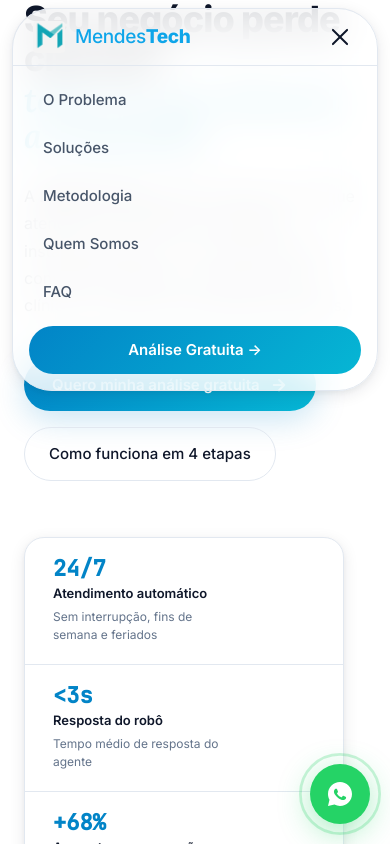
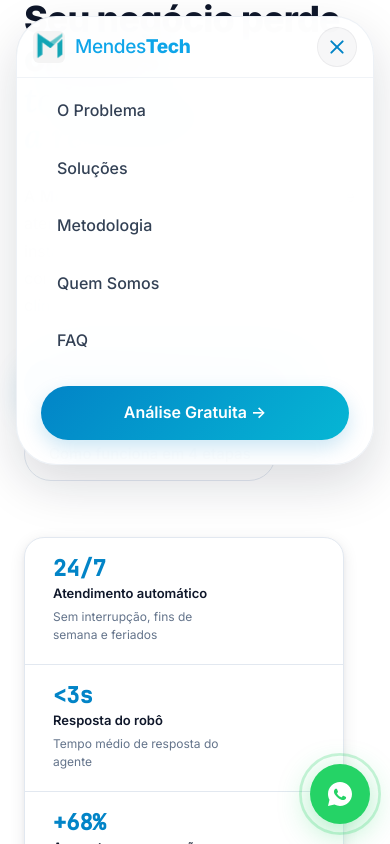
Before and after one commit to ZayonBR/Mendes_Tech, a React (Vite) app: page / in a window 390 px wide. Both pictures are taken after a click on the button 340 px from the left and 37 px from the top of the page. Shown: the top 844 px of the page. Built offline with nearby package versions, Linux system fonts and the light colour scheme.

Commit message:
Arrumando bugs da navbar no celular

```diff
--- a/src/components/Hero/Hero.module.css
+++ b/src/components/Hero/Hero.module.css
@@ -39,15 +39,12 @@
 }
 
 .bgCorner::before {
-  content: '';
-  position: absolute;
-  top: 48px;
-  right: 48px;
-  width: 200px;
-  height: 200px;
-  border-top: 1.5px solid rgba(14, 165, 233, 0.45);
-  border-right: 1.5px solid rgba(14, 165, 233, 0.45);
-  border-radius: 0 16px 0 0;
+ position: relative;
+  z-index: 1;
+  /* Espaçamento dinâmico para a Navbar fixa */
+  padding-top: 120px;
+  padding-bottom: 80px;
+  max-width: 900px;
 }
 
 .bgCorner::after {
@@ -327,6 +324,7 @@
 
 /* Responsive */
 @media (max-width: 640px) {
+  .content { padding-top: 140px; }
 
   /* 1. CORREÇÃO DA NAVBAR (MOBILE): Muito mais espaço no topo para fugir da barra */
   .content {
--- a/src/components/Navbar/Navbar.jsx
+++ b/src/components/Navbar/Navbar.jsx
@@ -15,12 +15,22 @@ export default function Navbar() {
   const [open, setOpen] = useState(false)
 
   useEffect(() => {
-    const handler = () => setScrolled(window.scrollY > 40)
+    const handler = () => setScrolled(window.scrollY > 20)
     window.addEventListener('scroll', handler, { passive: true })
+    handler() // Check initial scroll position
     return () => window.removeEventListener('scroll', handler)
   }, [])
 
-  const handleLinkClick = () => setOpen(false)
+  useEffect(() => {
+    if (open) {
+      document.body.style.overflow = 'hidden'
+    } else {
+      document.body.style.overflow = ''
+    }
+    return () => {
+      document.body.style.overflow = ''
+    }
+  }, [open])
 
   const smoothScroll = (e, href) => {
     e.preventDefault()
@@ -33,9 +43,9 @@ export default function Navbar() {
   }
 
   return (
-    <header className={s.header} id="navbar" role="banner">
+    <header className={`${s.header} ${scrolled ? s.headerScrolled : ''}`} id="navbar" role="banner">
       <nav
-        className={`${s.navbar} ${scrolled ? s.scrolled : ''}`}
+        className={`${s.navbar} ${scrolled ? s.scrolled : ''} ${open ? s.navbarOpen : ''}`}
         aria-label="Navegação principal"
       >
         <div className={s.inner}>
@@ -68,7 +78,9 @@ export default function Navbar() {
             aria-label={open ? 'Fechar menu' : 'Abrir menu'}
             aria-expanded={open}
           >
-            <span /><span /><span />
+            <span className={s.lineTop} />
+            <span className={s.lineMiddle} />
+            <span className={s.lineBottom} />
           </button>
         </div>
 
@@ -77,29 +89,38 @@ export default function Navbar() {
           {open && (
             <motion.div
               className={s.mobileMenu}
-              initial={{ opacity: 0, y: -8 }}
-              animate={{ opacity: 1, y: 0 }}
-              exit={{ opacity: 0, y: -8 }}
-              transition={{ duration: 0.2 }}
+              initial={{ height: 0, opacity: 0 }}
+              animate={{ height: 'auto', opacity: 1 }}
+              exit={{ height: 0, opacity: 0 }}
+              transition={{ duration: 0.4, ease: [0.22, 1, 0.36, 1] }}
               role="dialog"
               aria-label="Menu mobile"
             >
+              <div className={s.mobileMenuInner}>
                 {links.map((l, i) => (
                   <motion.a
                     key={l.href}
                     href={l.href}
                     className={s.mobileLink}
                     onClick={e => smoothScroll(e, l.href)}
-                  initial={{ opacity: 0, x: -16 }}
+                    initial={{ opacity: 0, x: -20 }}
                     animate={{ opacity: 1, x: 0 }}
-                  transition={{ delay: i * 0.04, duration: 0.2 }}
+                    transition={{ delay: i * 0.04 + 0.1, duration: 0.3, ease: 'easeOut' }}
                   >
                     {l.label}
                   </motion.a>
                 ))}
-              <a href="#cta" className={s.mobileCta} onClick={e => smoothScroll(e, '#cta')}>
+                <motion.a
+                  href="#cta"
+                  className={s.mobileCta}
+                  onClick={e => smoothScroll(e, '#cta')}
+                  initial={{ opacity: 0, y: 10 }}
+                  animate={{ opacity: 1, y: 0 }}
+                  transition={{ delay: links.length * 0.04 + 0.1, duration: 0.3 }}
+                >
                   Análise Gratuita →
-              </a>
+                </motion.a>
+              </div>
             </motion.div>
           )}
         </AnimatePresence>
--- a/src/components/Navbar/Navbar.module.css
+++ b/src/components/Navbar/Navbar.module.css
@@ -6,22 +6,43 @@
   width: calc(100% - 48px);
   max-width: 1120px;
   z-index: 1000;
+  transition: top 0.4s cubic-bezier(0.22, 1, 0.36, 1), width 0.4s cubic-bezier(0.22, 1, 0.36, 1);
+}
+
+.headerScrolled {
+  top: 12px;
 }
 
 .navbar {
-  background: rgba(255, 255, 255, 0.82);
-  backdrop-filter: blur(20px);
-  -webkit-backdrop-filter: blur(20px);
-  border: 1px solid var(--slate-200);
+  /* Scroll = 0: levemente transparente, borda sutil, sem sombra forte */
+  background: rgba(255, 255, 255, 0.6);
+  backdrop-filter: blur(10px);
+  -webkit-backdrop-filter: blur(10px);
+  border: 1px solid rgba(226, 232, 240, 0.6);
+  border-radius: var(--r-full);
+  box-shadow: 0 4px 6px rgba(15, 23, 42, 0.02);
+  transition: all 0.4s cubic-bezier(0.22, 1, 0.36, 1);
+  overflow: hidden; /* Importante para a animação do menu mobile */
+  display: flex;
+  flex-direction: column;
+}
+
+/* Glassmorphism forte quando scrolla */
+.navbar.scrolled {
+  background: rgba(255, 255, 255, 0.85);
+  backdrop-filter: blur(24px);
+  -webkit-backdrop-filter: blur(24px);
+  border: 1px solid rgba(226, 232, 240, 0.9);
+  box-shadow: 0 10px 40px rgba(15, 23, 42, 0.08), 0 2px 10px rgba(15, 23, 42, 0.04);
+}
+
+/* Estado de menu aberto - força visual sólido para leitura perfeita */
+.navbar.navbarOpen {
   border-radius: var(--r-2xl);
-  box-shadow: var(--shadow-md);
-  transition: background 0.3s, box-shadow 0.3s, border-color 0.3s;
-  overflow: hidden;
-}
-.navbar.scrolled {
-  background: rgba(255, 255, 255, 0.97);
-  box-shadow: var(--shadow-lg);
-  border-color: var(--slate-300);
+  background: rgba(255, 255, 255, 0.98);
+  backdrop-filter: blur(30px);
+  -webkit-backdrop-filter: blur(30px);
+  box-shadow: 0 20px 50px rgba(15, 23, 42, 0.15);
 }
 
 .inner {
@@ -30,6 +51,8 @@
   justify-content: space-between;
   padding: 12px 20px;
   gap: 16px;
+  position: relative;
+  z-index: 2;
 }
 
 /* Logo */
@@ -47,7 +70,7 @@
   align-items: center;
   justify-content: center;
   overflow: hidden;
-  border-radius: 4px;
+  border-radius: 6px;
 }
 .logoImg {
   width: 280%;
@@ -70,18 +93,21 @@
 .desktopLinks {
   display: flex;
   align-items: center;
-  gap: 2px;
+  gap: 4px;
 }
 .link {
   font-size: 14px;
   font-weight: 500;
   color: #475569;
   text-decoration: none;
-  padding: 7px 13px;
+  padding: 8px 16px;
   border-radius: var(--r-full);
-  transition: color 0.15s, background 0.15s;
+  transition: all 0.2s ease;
 }
-.link:hover { color: var(--navy); background: var(--navy-10); }
+.link:hover {
+  color: var(--navy);
+  background: rgba(15, 23, 42, 0.04);
+}
 
 /* Nav CTA */
 .navCta {
@@ -91,73 +117,123 @@
   color: var(--white);
   font-size: 14px;
   font-weight: 600;
-  padding: 10px 20px;
+  padding: 10px 24px;
   border-radius: var(--r-full);
   text-decoration: none;
   white-space: nowrap;
-  transition: background 0.2s, transform 0.2s;
+  transition: all 0.3s ease;
   flex-shrink: 0;
+  box-shadow: 0 4px 14px rgba(15, 23, 42, 0.15);
 }
-.navCta:hover { background: var(--blue); transform: scale(1.02); }
+.navCta:hover {
+  background: var(--blue);
+  transform: translateY(-1px);
+  box-shadow: 0 6px 20px rgba(2, 132, 199, 0.25);
+}
 
-/* Hamburger */
+/* Hamburger (Micro-interação fluida X) */
 .hamburger {
   display: none;
   flex-direction: column;
-  gap: 5px;
-  background: none;
-  border: none;
+  justify-content: center;
+  align-items: center;
+  width: 40px;
+  height: 40px;
+  background: rgba(15, 23, 42, 0.03);
+  border: 1px solid rgba(15, 23, 42, 0.05);
   cursor: pointer;
-  padding: 6px;
-  border-radius: var(--r-sm);
+  border-radius: var(--r-full);
+  transition: background 0.3s;
+  position: relative;
+  z-index: 10;
+}
+.hamburger:hover {
+  background: rgba(15, 23, 42, 0.06);
 }
 .hamburger span {
   display: block;
-  width: 22px;
+  width: 18px;
   height: 2px;
   background: var(--navy);
   border-radius: 2px;
-  transition: transform 0.3s, opacity 0.3s;
+  transition: transform 0.4s cubic-bezier(0.22, 1, 0.36, 1), opacity 0.4s cubic-bezier(0.22, 1, 0.36, 1), background-color 0.3s;
+  position: absolute;
 }
-.hamburger.open span:nth-child(1) { transform: translateY(7px) rotate(45deg); }
-.hamburger.open span:nth-child(2) { opacity: 0; }
-.hamburger.open span:nth-child(3) { transform: translateY(-7px) rotate(-45deg); }
+.lineTop { transform: translateY(-5px); }
+.lineMiddle { transform: translateY(0); }
+.lineBottom { transform: translateY(5px); }
+
+.hamburger.open .lineTop { transform: translateY(0) rotate(45deg); background: var(--blue); }
+.hamburger.open .lineMiddle { opacity: 0; transform: scaleX(0); }
+.hamburger.open .lineBottom { transform: translateY(0) rotate(-45deg); background: var(--blue); }
 
 /* Mobile menu */
 .mobileMenu {
+  overflow: hidden;
+  background: transparent;
+}
+.mobileMenuInner {
   display: flex;
   flex-direction: column;
-  gap: 4px;
-  padding: 12px 16px 16px;
-  border-top: 1px solid var(--slate-200);
+  gap: 8px;
+  padding: 8px 24px 24px;
+  border-top: 1px solid rgba(226, 232, 240, 0.5);
+  /* Fundo sólido não é necessário aqui, pois navbarOpen já cuida disso,
+     garantindo que o menu herde o fundo branco com opacidade perfeita */
 }
 .mobileLink {
-  font-size: 15px;
+  font-size: 16px;
   font-weight: 500;
-  color: #475569;
+  color: #334155;
   text-decoration: none;
-  padding: 10px 14px;
+  padding: 12px 16px;
   border-radius: var(--r-md);
-  transition: background 0.15s, color 0.15s;
+  transition: background 0.2s, color 0.2s;
 }
-.mobileLink:hover { background: var(--slate-100); color: var(--navy); }
+.mobileLink:hover {
+  background: rgba(15, 23, 42, 0.03);
+  color: var(--blue);
+}
 .mobileCta {
-  display: block;
-  margin-top: 8px;
-  text-align: center;
+  display: flex;
+  justify-content: center;
+  align-items: center;
+  margin-top: 12px;
   background: linear-gradient(135deg, var(--blue), var(--cyan));
   color: var(--white);
-  font-size: 15px;
+  font-size: 16px;
   font-weight: 600;
-  padding: 12px;
+  padding: 14px;
   border-radius: var(--r-full);
   text-decoration: none;
+  box-shadow: 0 8px 20px rgba(2, 132, 199, 0.2);
+  transition: transform 0.2s, box-shadow 0.2s;
+}
+.mobileCta:hover {
+  transform: translateY(-2px);
+  box-shadow: 0 12px 30px rgba(2, 132, 199, 0.3);
 }
 
 @media (max-width: 900px) {
-  .desktopLinks, .navCta { display: none; }
-  .hamburger { display: flex; }
+  .desktopLinks,
+  .navCta {
+    display: none;
+  }
+  .hamburger {
+    display: flex;
+  }
 }
+
 @media (max-width: 640px) {
-  .header { top: 8px; width: calc(100% - 24px); }
+  /* Mantém a navbar centralizada e com margens nas laterais mesmo no mobile */
+  .header {
+    top: 16px;
+    width: calc(100% - 32px); /* Margem de 16px de cada lado (32px total) */
+  }
+  .headerScrolled {
+    top: 12px;
+  }
+  .inner {
+    padding: 10px 16px;
+  }
 }
```
Lines whose indentation alone changed are shown as unchanged.
